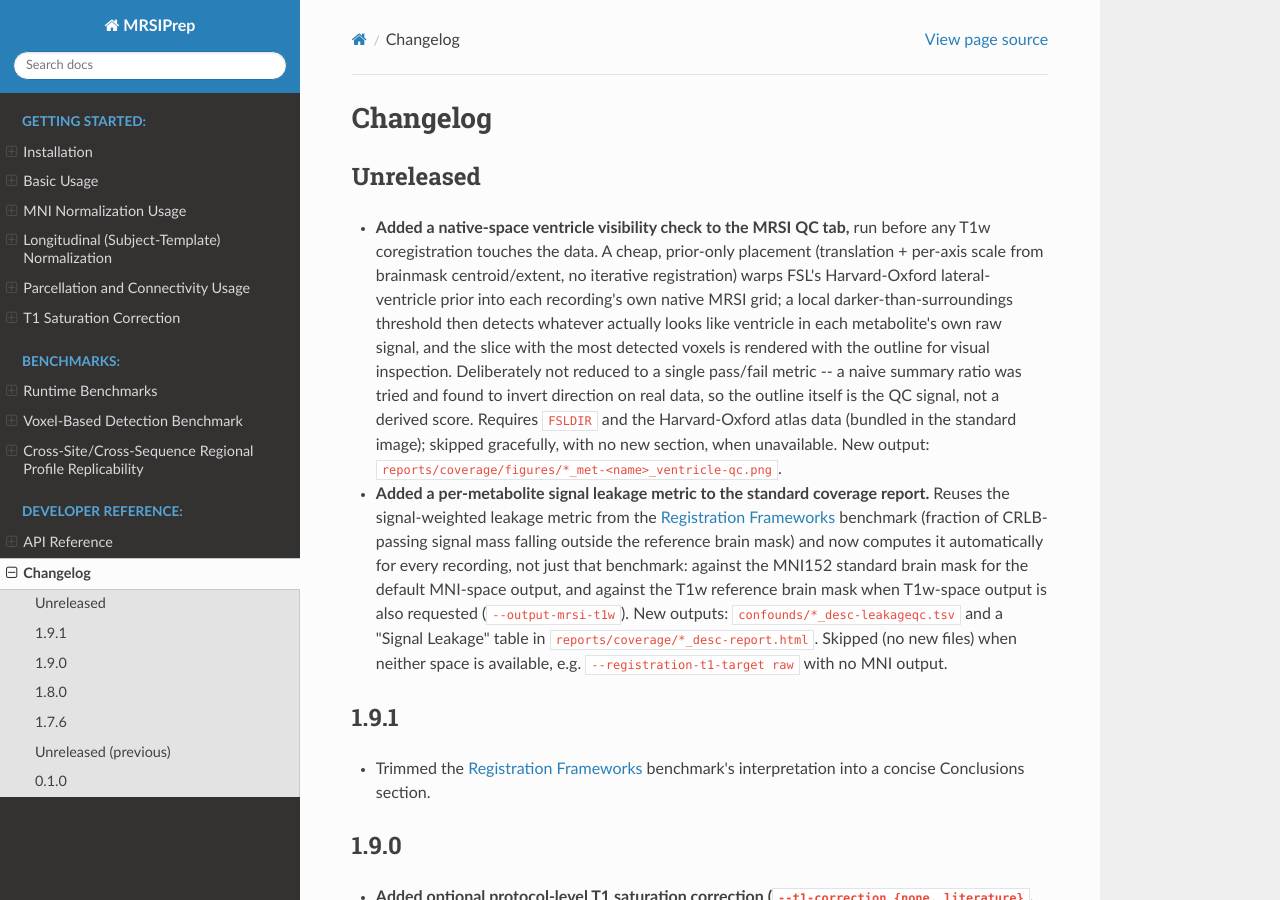
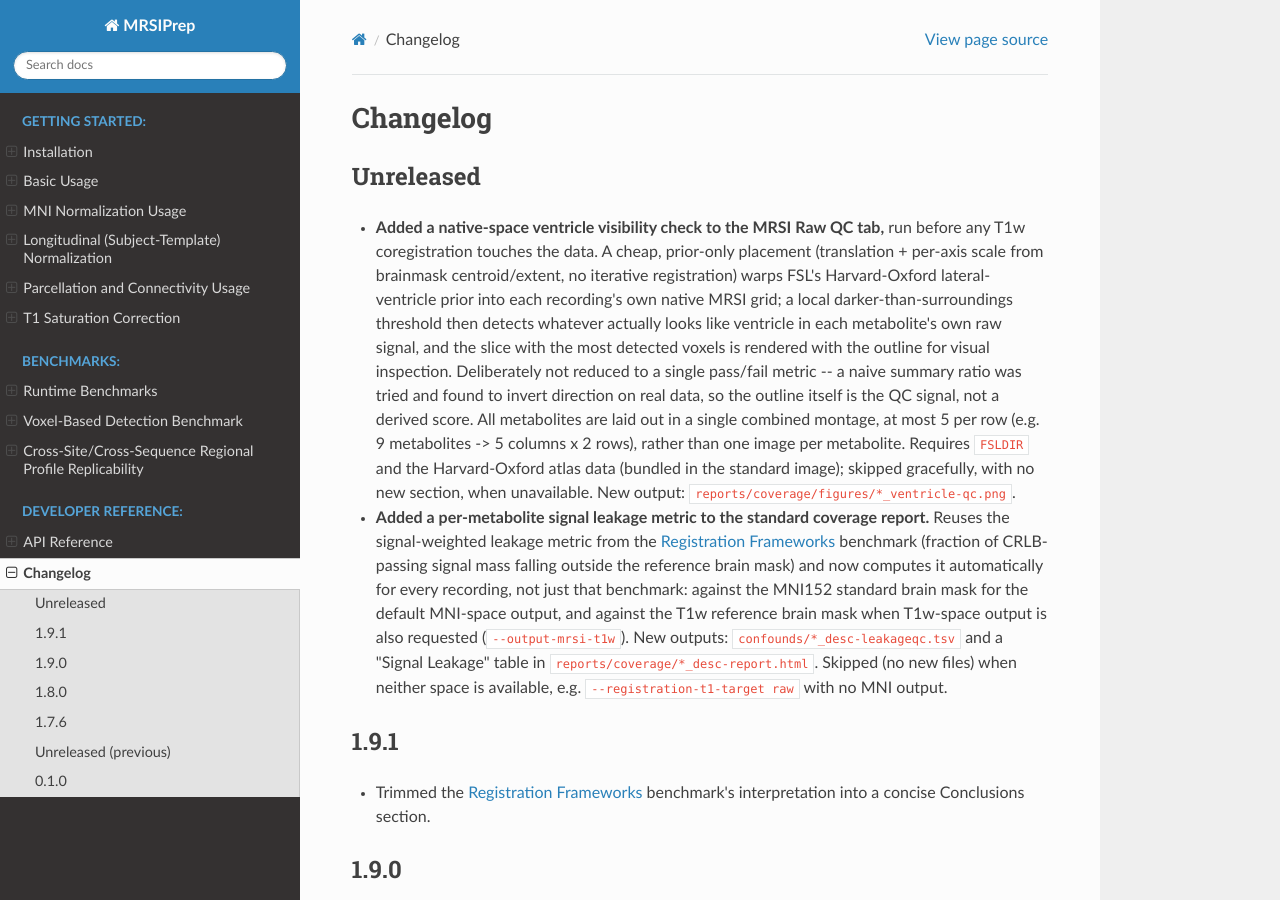
Before and after one commit to MRSI-Psychosis-UP/MRSIPrep, a Sphinx documentation site: the page built from docs/changelog.md, in a window 1280 px wide and 900 px high. Built offline with Sphinx 7.4.7 and the Read the Docs theme 3.1.0, drawn with Linux system fonts in a browser that asks for light colours.

Commit message:
Combine per-metabolite ventricle panels into one montage; rename MRSI QC tab
Ventricle QC now renders as a single figure (max 5 columns, stacking into
more rows as needed -- e.g. 9 metabolites -> 5x2) instead of one
standalone image per metabolite. Also renames the "MRSI QC" tab to
"MRSI Raw QC" (tab id mrsi-qc -> mrsi-raw-qc), matching what the tab
actually contains: the raw, pre-pipeline QC summary and per-metabolite
raw montages, plus the new ventricle check, all before any mrsiprep
processing touches the data.

```diff
--- a/docs/changelog.md
+++ b/docs/changelog.md
@@ -2,8 +2,8 @@
 
 ## Unreleased
 
-- **Added a native-space ventricle visibility check to the MRSI QC tab,**
-  run before any T1w coregistration touches the data. A cheap,
+- **Added a native-space ventricle visibility check to the MRSI Raw QC
+  tab,** run before any T1w coregistration touches the data. A cheap,
   prior-only placement (translation + per-axis scale from brainmask
   centroid/extent, no iterative registration) warps FSL's Harvard-Oxford
   lateral-ventricle prior into each recording's own native MRSI grid;
@@ -13,10 +13,12 @@
   for visual inspection. Deliberately not reduced to a single pass/fail
   metric -- a naive summary ratio was tried and found to invert
   direction on real data, so the outline itself is the QC signal, not a
-  derived score. Requires `FSLDIR` and the Harvard-Oxford atlas data
-  (bundled in the standard image); skipped gracefully, with no new
-  section, when unavailable. New output:
-  `reports/coverage/figures/*_met-<name>_ventricle-qc.png`.
+  derived score. All metabolites are laid out in a single combined
+  montage, at most 5 per row (e.g. 9 metabolites -> 5 columns x 2 rows),
+  rather than one image per metabolite. Requires `FSLDIR` and the
+  Harvard-Oxford atlas data (bundled in the standard image); skipped
+  gracefully, with no new section, when unavailable. New output:
+  `reports/coverage/figures/*_ventricle-qc.png`.
 
 - **Added a per-metabolite signal leakage metric to the standard
   coverage report.** Reuses the signal-weighted leakage metric from the
```
Also changed, not shown: 2 other files.
